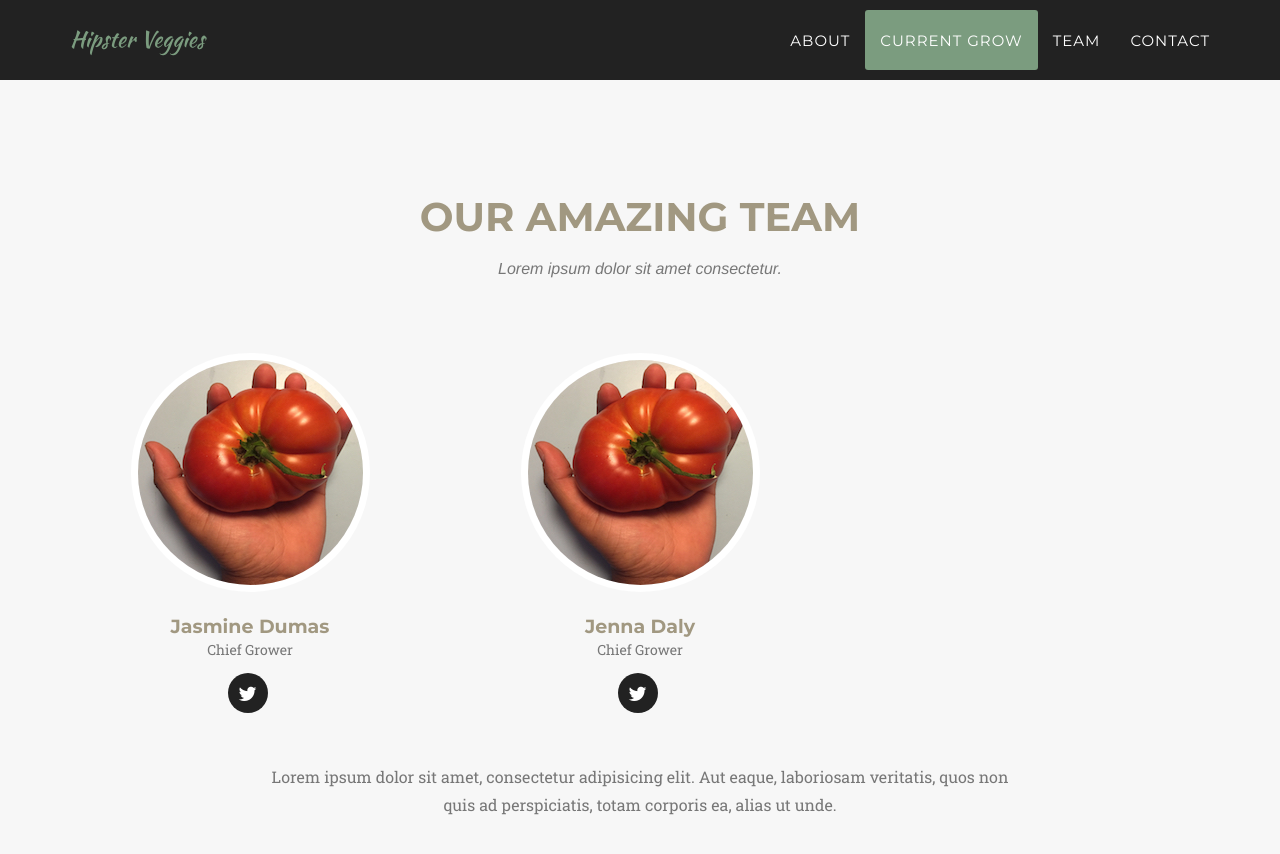
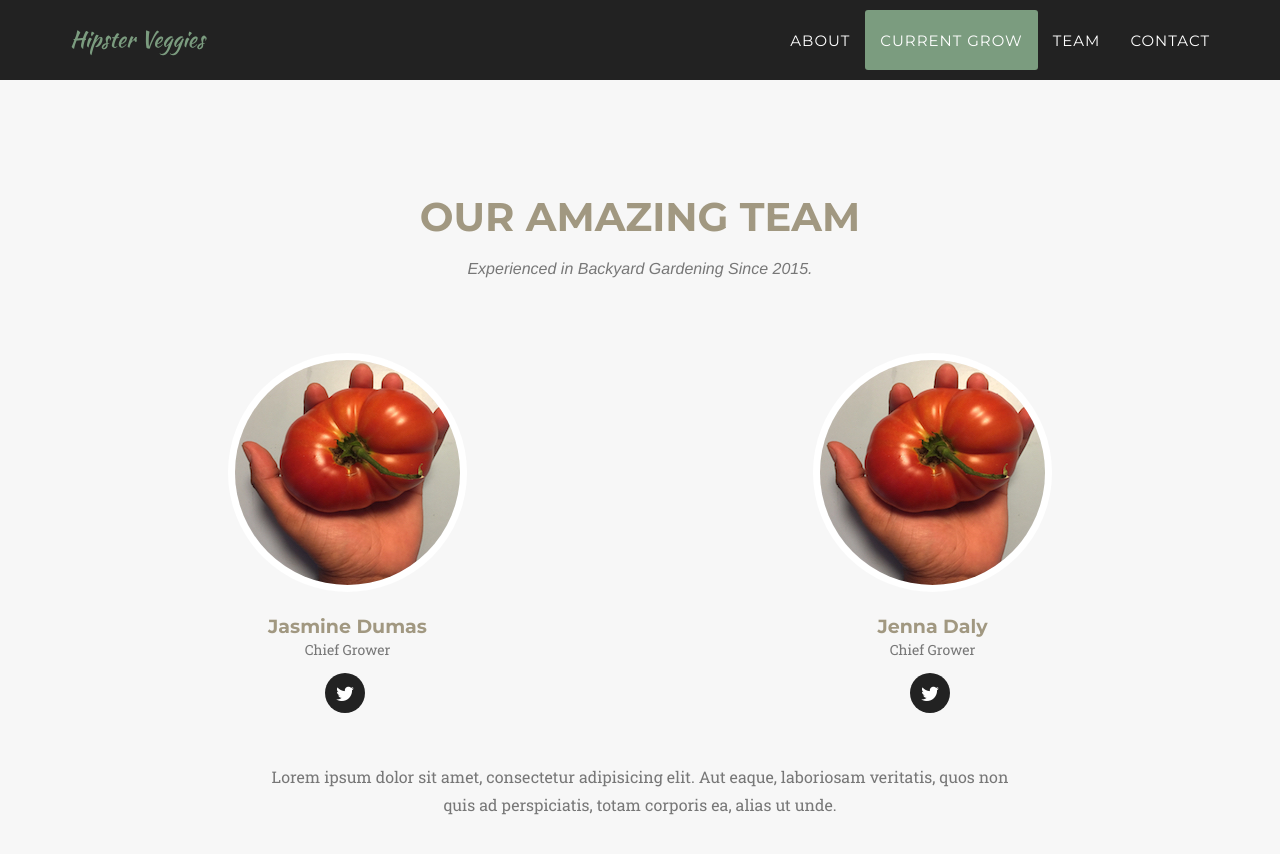
Before and after one commit to jasdumas/hipsterveggies, a Jekyll site: the page built from index.html, in a window 1280 px wide and 900 px high, scrolled down 2636 px. Shown: the top 854 px of the window. Built offline with Jekyll 4.4.1, drawn with Linux system fonts in a browser that asks for light colours; some web fonts are replaced; some of the changed text lies outside the part shown.

Commit message:
scoot over team images

```diff
--- a/_includes/portfolio_grid.html
+++ b/_includes/portfolio_grid.html
@@ -4,7 +4,7 @@
             <div class="row">
                 <div class="col-lg-12 text-center">
                     <h2 class="section-heading">Current Grow</h2>
-                    <h3 class="section-subheading text-muted">Lorem ipsum dolor sit amet consectetur.</h3>
+                    <h3 class="section-subheading text-muted">What we are planning for Spring 2018.</h3>
                 </div>
             </div>
             <div class="row">
--- a/_includes/team.html
+++ b/_includes/team.html
@@ -4,12 +4,12 @@
             <div class="row">
                 <div class="col-lg-12 text-center">
                     <h2 class="section-heading">Our Amazing Team</h2>
-                    <h3 class="section-subheading text-muted">Lorem ipsum dolor sit amet consectetur.</h3>
+                    <h3 class="section-subheading text-muted">Experienced in Backyard Gardening Since 2015.</h3>
                 </div>
             </div>
             <div class="row">
                 {% for member in site.people %}
-                <div class="col-sm-4">
+                <div class="col-sm-6">
                     <div class="team-member">
                         <img src="img/team/{{ member.pic }}.jpg" class="img-responsive img-circle" alt="">
                         <h4>{{ member.name }}</h4>
```
